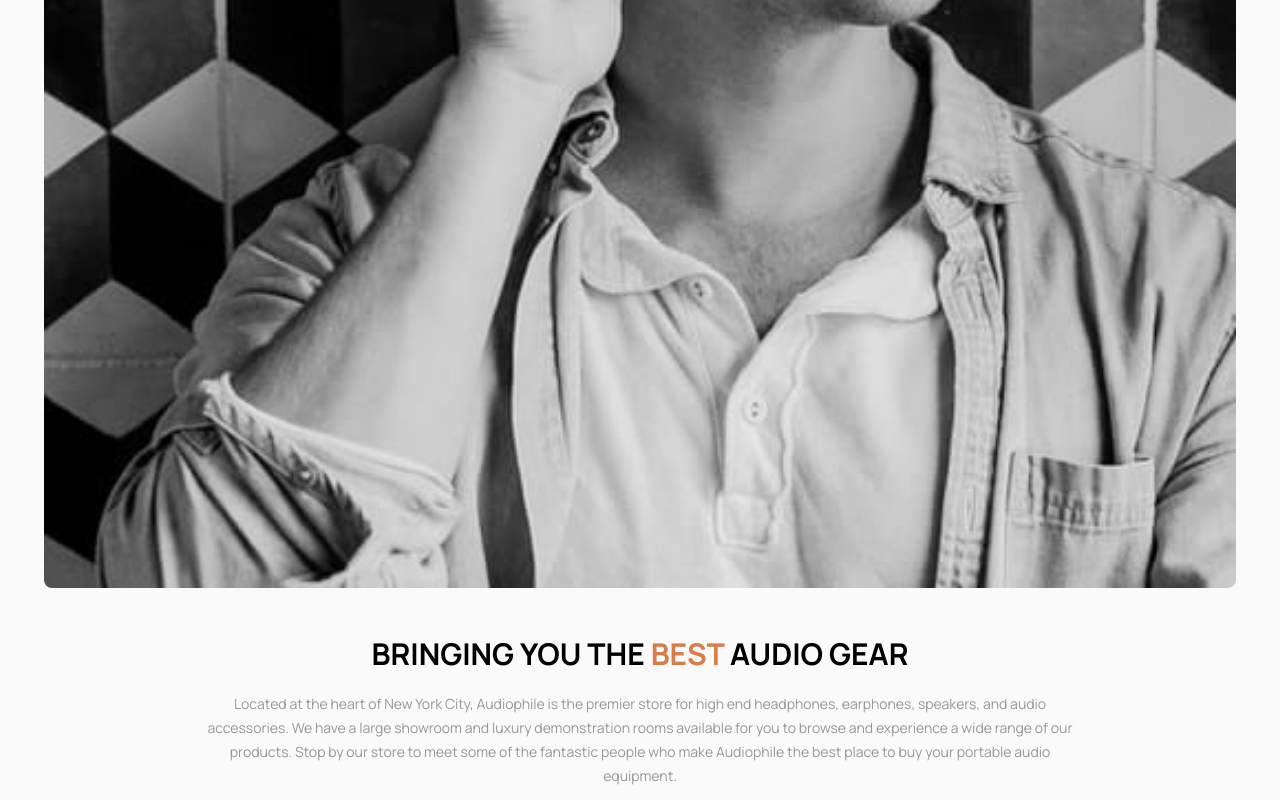
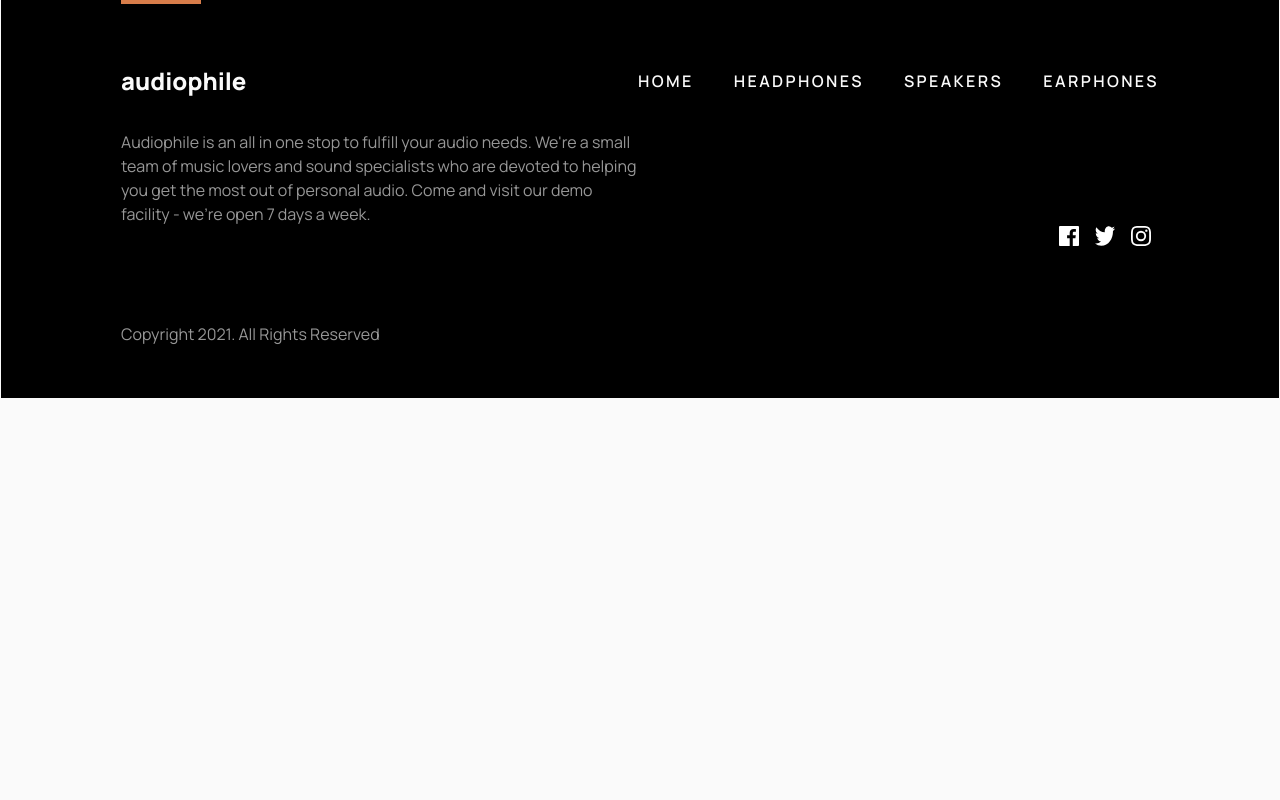
Before and after one commit to Dotjos/audiophile-ecommerce, a Next.js app: page /productDetail/xx59 in a window 1280 px wide. Shown: the part 3760-4560 px from the top of the page. After the commit the page ends 4159 px from the top, so only its background shows below. Built offline with nearby package versions, Linux system fonts and the light colour scheme.

Commit message:
UI--homePage-tabletView-Done

```diff
--- a/src/app/Components.tsx
+++ b/src/app/Components.tsx
@@ -164,35 +164,34 @@ export function Footer() {
       <span className="block ml-auto mr-auto mb-7 md:ml-0 md:h-1 bg-BurntSienna-100 w-16 md:w-20 h-0.5"></span>
 
       <div className="lg:flex lg:mt-15 lg:items-center lg:justify-between">
-        <h1 className="font-black mb-7 lg:mb-0 md:text-xl md:text-left">
+        <h1 className="font-black mb-7 lg:mb-0 md:text-xl lg:text-2xl md:text-left">
           audiophile
         </h1>
-        <NavLink className="md:flex md:flex-row" />
+        <NavLink className="md:flex md:flex-row lg:text-base" />
       </div>
 
-      <div className="lg:flex lg:justify-between lg:mb-5">
+      <div className="lg:flex lg:flex-col lg:justify-between lg:mb-5">
         <div className="lg:w-1/2">
-          <p className="text-xs md:text-sm lg:text-sm text-Gray-200 md:leading-6 md:text-left lg:mb-10 my-8">
+          <p className="text-xs md:text-sm  text-Gray-200 md:leading-6 md:text-left lg:text-base lg:mb-0 my-8">
             Audiophile is an all in one stop to fulfill your audio needs. We're
             a small team of music lovers and sound specialists who are devoted
             to helping you get the most out of personal audio. Come and visit
             our demo facility - we’re open 7 days a week.
           </p>
-          <div></div>
         </div>
 
-        <div className="flex flex-col gap-4 md:flex-row md:justify-between">
-          <p className="mb-5 md:mb-0 text-xs text-Gray-200 md:text-sm lg:text-left md:text-Gray-200">
+        <div className="flex flex-col gap-4 md:flex-row md:justify-between lg:h-30">
+          <p className="mb-5 md:mb-0 text-xs text-Gray-200 md:text-sm lg:text-base lg:flex lg:flex-col lg:text-left lg:justify-end md:text-Gray-200">
             Copyright 2021. All Rights Reserved
           </p>
-          <ul className="text-xs md:flex items-center ">
+          <ul className="text-xs md:flex lg:text-base items-center lg:items-start">
             <li className="inline-block mx-2">
               <Image
                 src={"/assets/shared/desktop/icon-facebook.svg"}
                 alt="Facebook"
                 width={15}
                 height={15}
-                className="md:h-4 md:w-4"
+                className="md:h-4 md:w-4 lg:h-5 lg:w-5"
               />
             </li>
             <li className="inline-block mx-2">
@@ -201,7 +200,7 @@ export function Footer() {
                 alt="Twitter"
                 width={15}
                 height={15}
-                className="md:h-4 md:w-4"
+                className="md:h-4 md:w-4 lg:h-5 lg:w-5"
               />
             </li>
             <li className="inline-block mx-2">
@@ -210,7 +209,7 @@ export function Footer() {
                 alt="Instagram"
                 width={15}
                 height={15}
-                className="md:h-4 md:w-4"
+                className="md:h-4 md:w-4 lg:h-5 lg:w-5"
               />
             </li>
           </ul>
@@ -222,8 +221,8 @@ export function Footer() {
 
 export function AudioGearSection() {
   return (
-    <section className="min-h-screen mb-13 text-center md:items-center md:gap-12 flex flex-col gap-6 justify-around">
-      <picture className="w-full h-full rounded-lg">
+    <section className="h-auto lg:mt-10 lg:mb-33 mb-13 text-center md:items-center md:gap-12 lg:flex-row lg:gap-25 flex flex-col gap-6 justify-around">
+      <picture className="w-full h-full rounded-lg lg:order-2 lg:w-1/2">
         <source
           media="(min-width: 1024px)"
           srcSet="/assets/shared/desktop/image-best-gear.jpg"
@@ -242,15 +241,15 @@ export function AudioGearSection() {
         />
       </picture>
 
-      <div className="md:w-3/4 flex flex-col items-center w-full gap-6 md:gap-5">
-        <h1 className="font-bold w-3/4 text-xl md:w-4/5 md:text-3xl">
+      <div className="md:w-3/4 flex flex-col lg:w-4/9 lg:order-1 lg:gap-10 lg:text-left items-center lg:items-start w-full gap-6 md:gap-5">
+        <h1 className="font-bold w-3/4 text-xl md:w-4/5 lg:text-5xl lg:w-full md:text-3xl">
           {" "}
           BRINGING YOU THE <span className="text-BurntSienna-100">
             BEST
           </span>{" "}
           AUDIO GEAR
         </h1>
-        <p className="text-xs md:text-sm md:leading-6 leading-5 text-center text-Gray-200">
+        <p className="text-xs lg:text-base  md:text-sm md:leading-6 leading-5 lg:text-left text-center text-Gray-200">
           {" "}
           Located at the heart of New York City, Audiophile is the premier store
           for high end headphones, earphones, speakers, and audio accessories.
@@ -264,9 +263,15 @@ export function AudioGearSection() {
   );
 }
 
-export function NavSection() {
+interface NavSection {
+  className?: string;
+}
+
+export function NavSection({ className }: NavSection) {
   return (
-    <section className="flex gap-y-13 my-5 lg:px-30 flex-col md:flex-row md:gap-x-6 md:justify-between md:mb-20">
+    <section
+      className={`flex gap-y-13 my-5 ${className} flex-col md:flex-row md:gap-x-6 md:justify-between md:mb-20`}
+    >
       <ToShowComponent
         text="HEADPHONES"
         className="md:w-1/3"
--- a/src/app/ScrollLockProvider.tsx
+++ b/src/app/ScrollLockProvider.tsx
@@ -1,63 +1,63 @@
-'use client';
-import { useEffect, useState, ReactNode } from 'react';
-import { Navbar } from './Components/Navbar';
-import Menu from './Components/Menu';
-import useStore from './Zustore';
-import { AudioGearSection, Footer, NavSection } from './Components';
-import { usePathname } from 'next/navigation';
-import Cart from './Components/Cart';
+"use client";
+import { useEffect, useState, ReactNode } from "react";
+import { Navbar } from "./Components/Navbar";
+import Menu from "./Components/Menu";
+import useStore from "./Zustore";
+import { AudioGearSection, Footer, NavSection } from "./Components";
+import { usePathname } from "next/navigation";
+import Cart from "./Components/Cart";
 
 interface Props {
   children: ReactNode;
 }
 
 export default function ScrollLockProvider({ children }: Props) {
-  const {menuIsOpen,closeMenu,cartIsOpen,closeCart} = useStore();
-  const pathname = usePathname()
-  const homePage = pathname === '/';
-  const checkoutPage = pathname === '/checkout';
+  const { menuIsOpen, closeMenu, cartIsOpen, closeCart } = useStore();
+  const pathname = usePathname();
+  const homePage = pathname === "/";
+  const checkoutPage = pathname === "/checkout";
 
   useEffect(() => {
     if (menuIsOpen || cartIsOpen) {
       // Lock scroll when menu or cart is open
-      document.body.classList.add('overflow-hidden');
+      document.body.classList.add("overflow-hidden");
     } else {
       // Unlock scroll when both are closed
-      document.body.classList.remove('overflow-hidden');
+      document.body.classList.remove("overflow-hidden");
     }
     return () => {
       // Cleanup: remove overflow class on unmount
-      document.body.classList.remove('overflow-hidden');
+      document.body.classList.remove("overflow-hidden");
     };
   }, [menuIsOpen, cartIsOpen]);
 
-  useEffect(()=>{
+  useEffect(() => {
     const handleEscape = (event: KeyboardEvent) => {
-      if (event.key === 'Escape') {
+      if (event.key === "Escape") {
         // Close menu or cart when Escape is pressed
-        if (menuIsOpen) closeMenu()
-        if (cartIsOpen) closeCart()
+        if (menuIsOpen) closeMenu();
+        if (cartIsOpen) closeCart();
       }
+    };
+
+    if (menuIsOpen || cartIsOpen) {
+      document.addEventListener("keydown", handleEscape);
     }
 
-    if (menuIsOpen || cartIsOpen) {
-      document.addEventListener('keydown', handleEscape);
-    }
-
-    return () => document.removeEventListener('keydown', handleEscape);
+    return () => document.removeEventListener("keydown", handleEscape);
   }, [menuIsOpen, cartIsOpen, closeMenu, closeCart]);
 
-return (
-    <div className='relative'>
+  return (
+    <div className="relative">
       <Navbar homePage={homePage} />
-      {menuIsOpen && <Menu isOpen={menuIsOpen} onClose={closeMenu}/>}
-      {cartIsOpen && <Cart/>}
+      {menuIsOpen && <Menu isOpen={menuIsOpen} onClose={closeMenu} />}
+      {cartIsOpen && <Cart />}
       {children}
-    <div className='px-4 py-7 flex md:px-11 flex-col gap-16'>
-     {!(homePage || checkoutPage) &&<NavSection/>}
-      {!checkoutPage&&<AudioGearSection/>}
-    </div>
-     <Footer/>
+      <div className="px-4 py-7 flex lg:px-25 lg:py-0 md:px-11 flex-col gap-16">
+        {!(homePage || checkoutPage) && <NavSection />}
+        {!checkoutPage && <AudioGearSection />}
+      </div>
+      <Footer />
     </div>
   );
 }
```
Also changed, not shown: src/app/page.tsx (+22 -19 lines).
